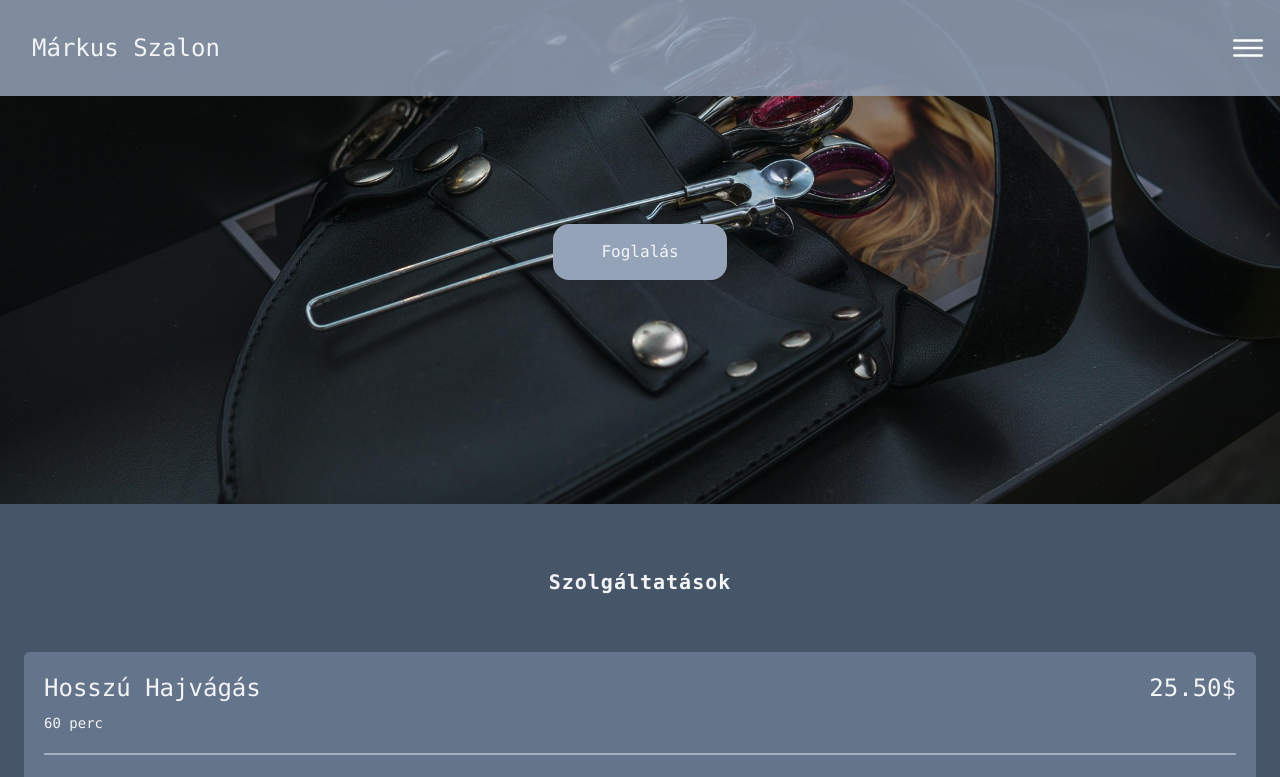
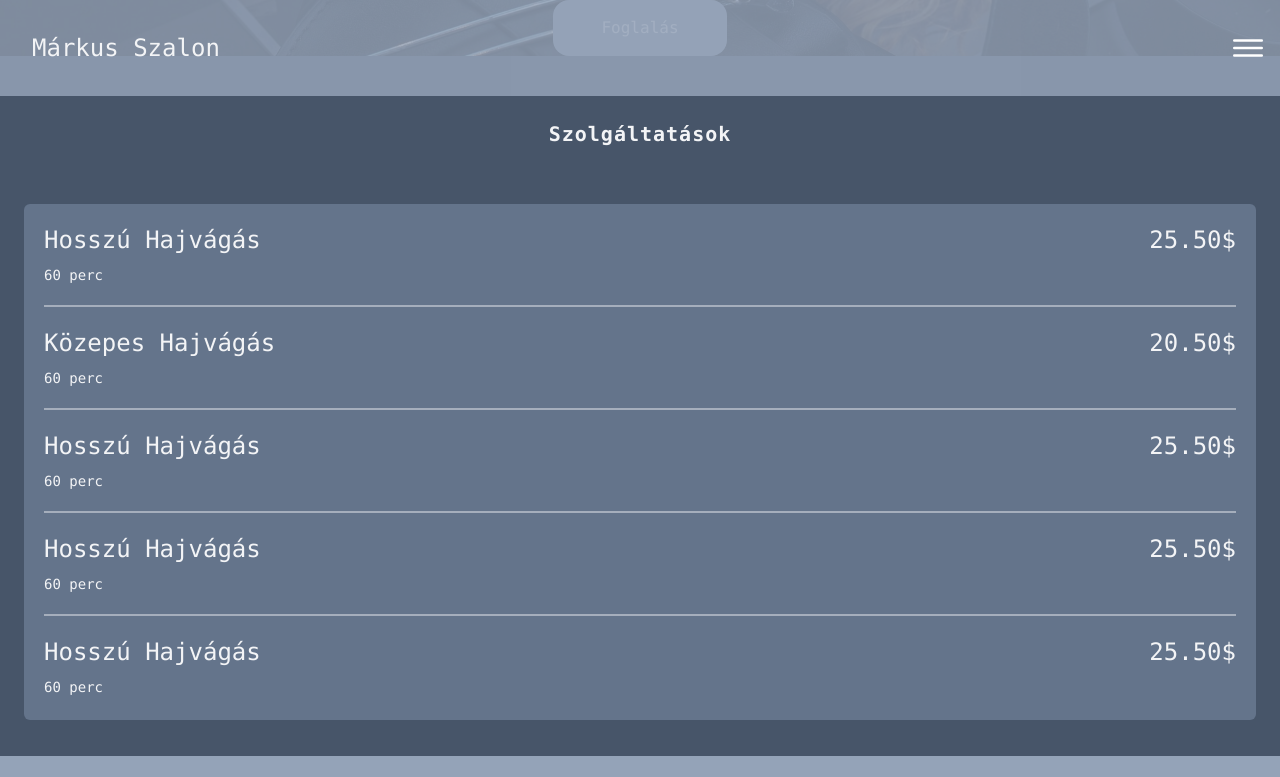
Before and after one commit to sevelater/markus_szalon, a Next.js app: page / in a window 1280 px wide. Shown: the top 777 px of the page. Built offline with nearby package versions, Linux system fonts and the light colour scheme.

Commit message:
Update page.tsx

```diff
--- a/app/page.tsx
+++ b/app/page.tsx
@@ -109,7 +109,7 @@ const Page = () => {
     <div className="font-mono text-gray-100">
       <Menu/>
 
-      <div className="bg-[url('../public/main.jpg')] bg-cover bg-center flex justify-center items-center py-56">
+      <div className="bg-[url('../public/main.jpg')] bg-cover bg-center flex justify-center items-center py-3/4">
         <button
           className="p-4 px-12 bg-slate-400 rounded-2xl hover:bg-red-300"
           onClick={() => window.open("https://markusszalon.salonic.hu")}
@@ -136,8 +136,8 @@ const Page = () => {
             <div className="w-full h-0.5 bg-gray-100 bg-opacity-45 mb-5"></div>
 
             <div className="flex items-center justify-between w-full ">
-              <p className="">Hosszú Hajvágás</p>
-              <p>25.50$</p>
+              <p className="">Közepes Hajvágás</p>
+              <p>20.50$</p>
             </div>
             <div className="inline-flex text-sm sm:text-lgw-full mb-5">
               <p>60 perc</p>
```
